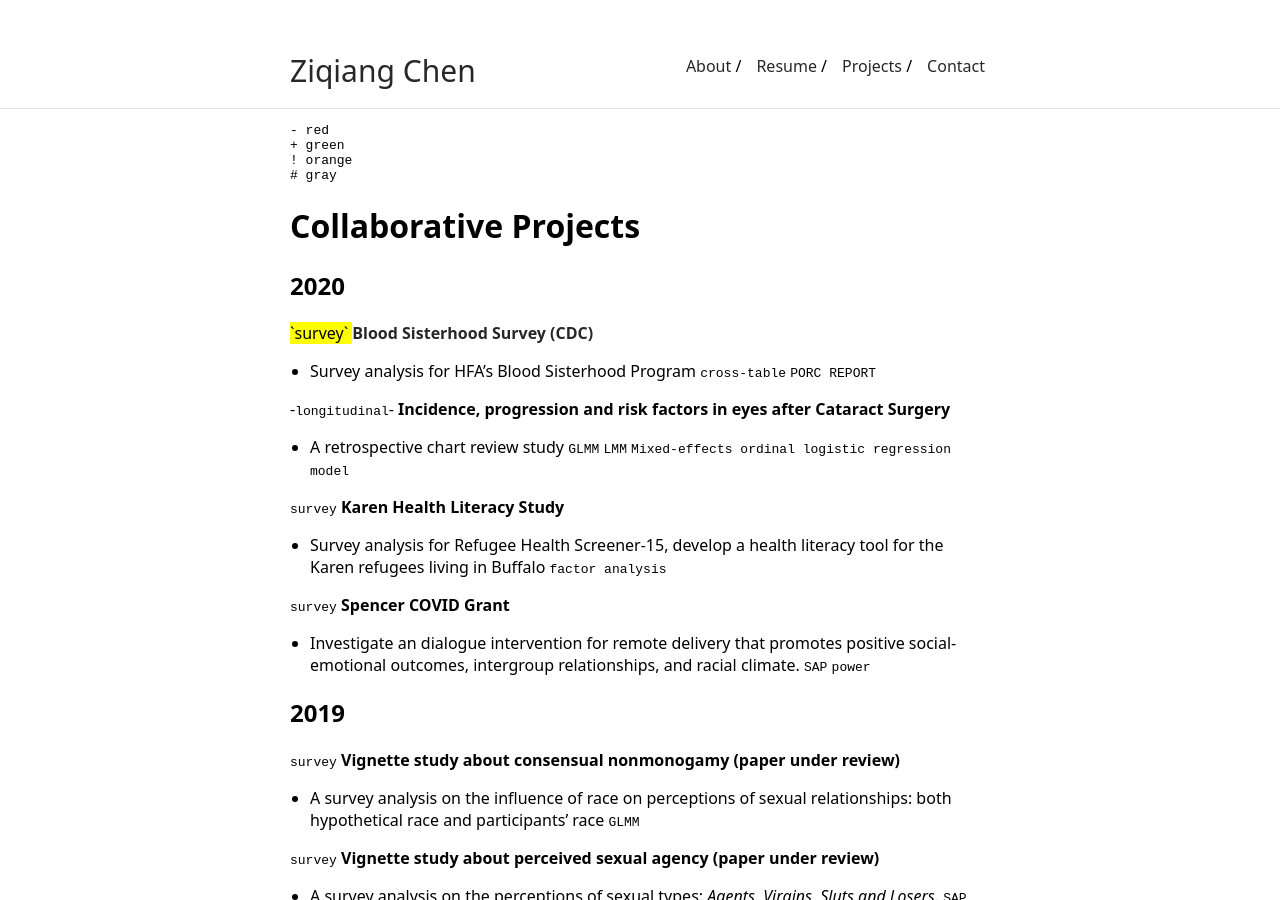
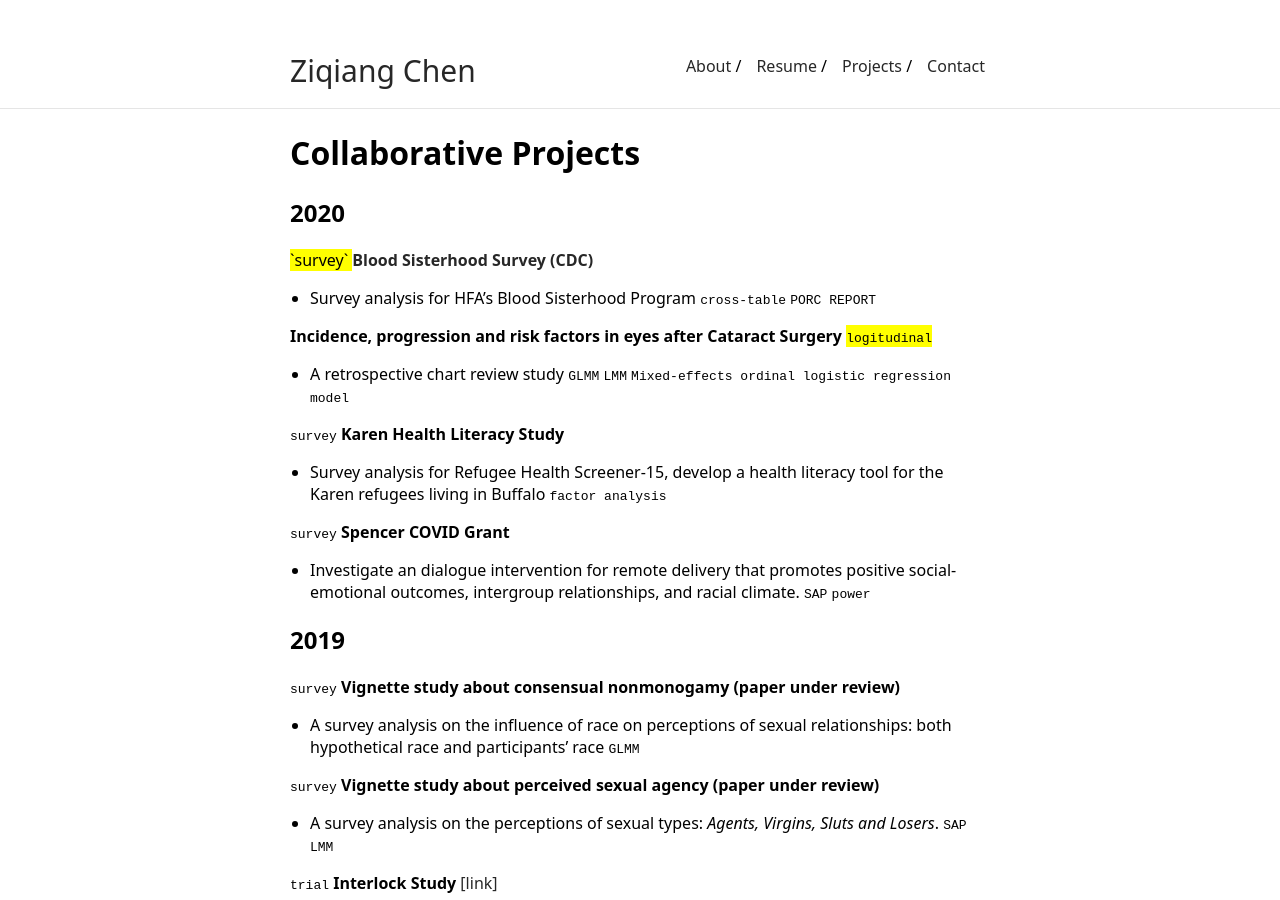
Before and after one commit to ziqiangc/ziqiangc.github.io, a Jekyll site: the page built from projects.md, in a window 1280 px wide and 900 px high. Built offline with Jekyll 4.4.1, drawn with Linux system fonts in a browser that asks for light colours; our own code applies the rules of GitHub Pages for plain Markdown files.

Commit message:
Update projects.md

````diff
--- a/projects.md
+++ b/projects.md
@@ -1,15 +1,9 @@
-```diff
-- red
-+ green
-! orange
-# gray
-```
 # Collaborative Projects
 ## 2020
 <mark> `survey` </mark>[**Blood Sisterhood Survey (CDC)**](https://www.hemophiliafed.org/our-role-and-programs/assisting-and-advocating/blood-sisterhood/)
 - Survey analysis for HFA’s Blood Sisterhood Program `cross-table` `PORC REPORT`
 
--`longitudinal`- **Incidence, progression and risk factors in eyes after Cataract Surgery**
+**Incidence, progression and risk factors in eyes after Cataract Surgery** <span style="background-color: #FFFF00"> `logitudinal` </span>
 - A retrospective chart review study `GLMM` `LMM` `Mixed-effects ordinal logistic regression model`
 
 `survey` **Karen Health Literacy Study**
````
